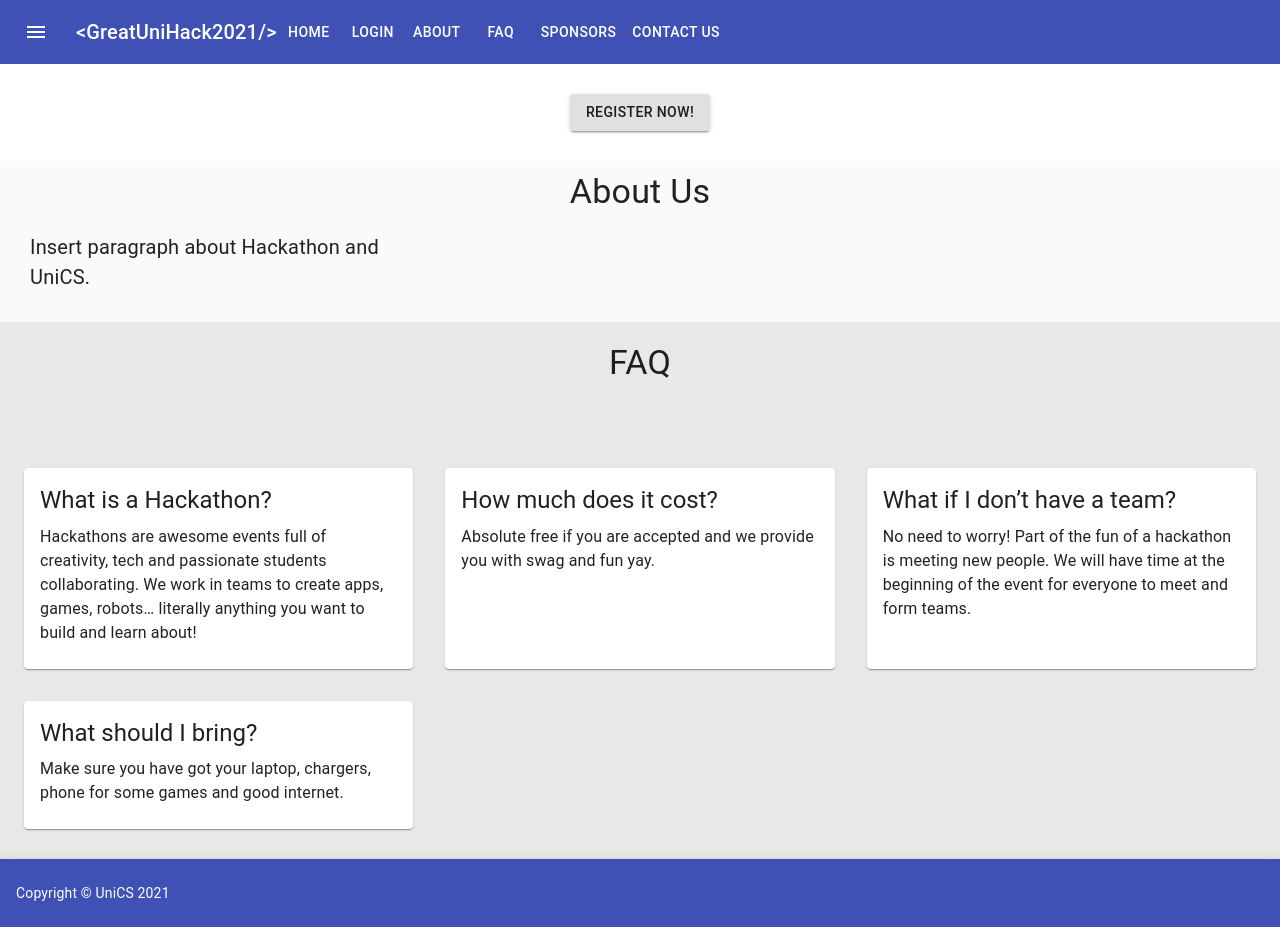
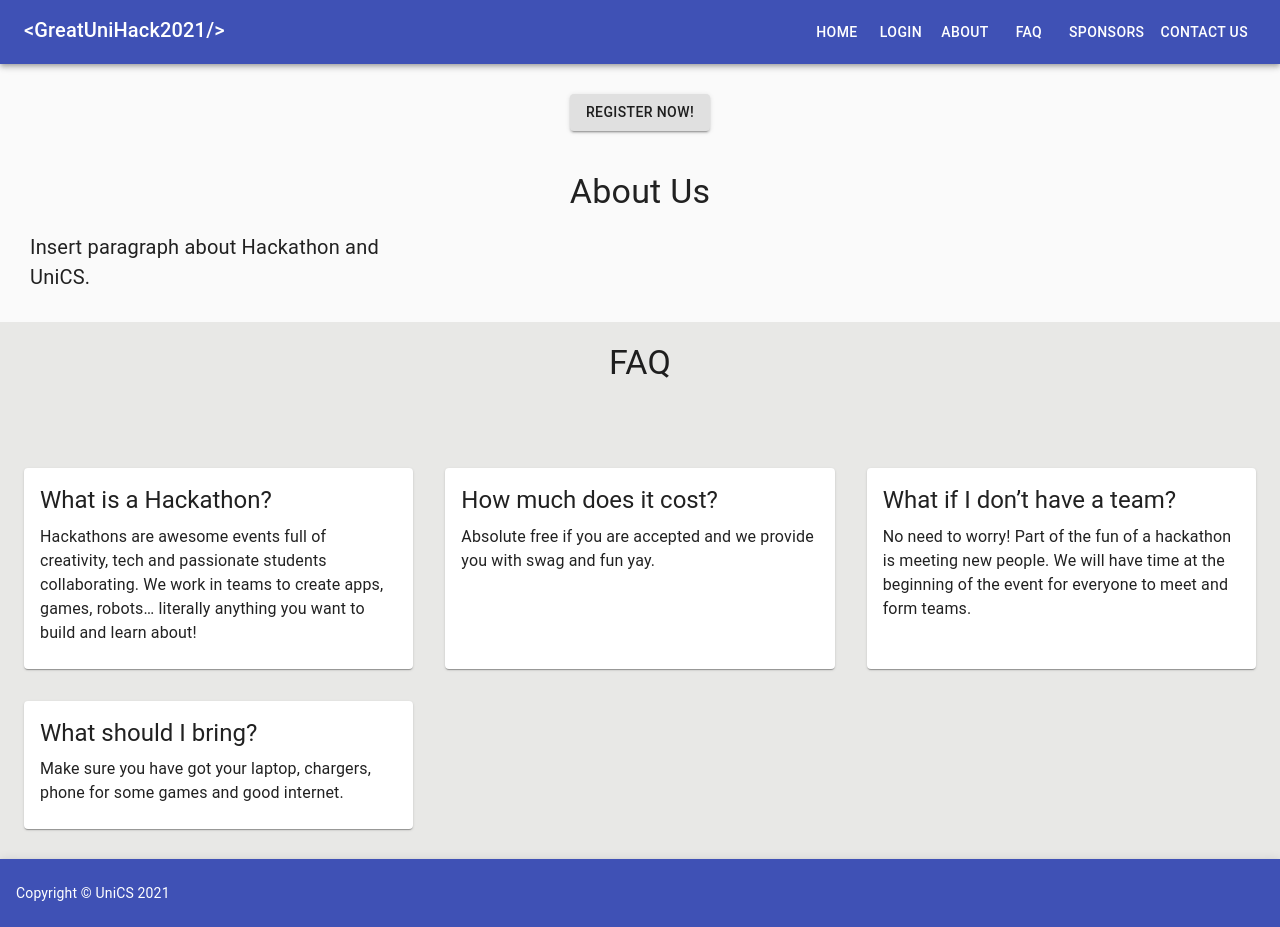
Before and after one commit to greatunihack/2021-greatunihack, a React (Create React App) app: page / in a window 1280 px wide. Built offline with nearby package versions, Linux system fonts and the light colour scheme.

Commit message:
buttons in navbar moved to right

```diff
--- a/src/components/landing/Launch.tsx
+++ b/src/components/landing/Launch.tsx
@@ -4,7 +4,6 @@ import { Link } from "react-router-dom";
 
 const useStyles = makeStyles((theme) => ({
   root: {
-    backgroundColor: theme.palette.background.paper,
     padding: "30px",
   },
 }));
--- a/src/components/landing/Navbar.tsx
+++ b/src/components/landing/Navbar.tsx
@@ -2,15 +2,11 @@ import { makeStyles } from "@material-ui/core/styles";
 import AppBar from "@material-ui/core/AppBar";
 import Toolbar from "@material-ui/core/Toolbar";
 import Typography from "@material-ui/core/Typography";
-import IconButton from "@material-ui/core/IconButton";
 import Button from "@material-ui/core/Button";
-import MenuIcon from "@material-ui/icons/Menu";
+import Grid from "@material-ui/core/Grid";
 import { Link } from "react-router-dom";
 
 const useStyles = makeStyles((theme) => ({
-  menuButton: {
-    marginRight: theme.spacing(2),
-  },
   title: {
     flewGrow: 1,
   },
@@ -23,25 +19,28 @@ export default function Navbar() {
   return (
     <AppBar position="static">
       <Toolbar>
-        <IconButton
-          edge="start"
-          color="inherit"
-          aria-label="menu"
-          className={classes.menuButton}
-        >
-          <MenuIcon />
-        </IconButton>
+        <Grid justifyContent="space-between" container spacing={10}>
+          <Grid item>
             <Typography variant="h6" className={classes.title}>
               &#60;GreatUniHack2021/&#62;
             </Typography>
+          </Grid>
+
+          <Grid item>
+            <div>
               <Button color="inherit">Home</Button>
               <Button color="inherit" component={Link} to="/login">
                 Login
               </Button>
               <Button color="inherit">About</Button>
               <Button color="inherit">FAQ</Button>
-        <Button color="inherit">Sponsors</Button>
+              <Button color="inherit" component={Link} to="/dashboard/sponsors">
+                Sponsors
+              </Button>
               <Button color="inherit">Contact us</Button>
+            </div>
+          </Grid>
+        </Grid>
       </Toolbar>
     </AppBar>
   );
```
Lines whose indentation alone changed are shown as unchanged.
